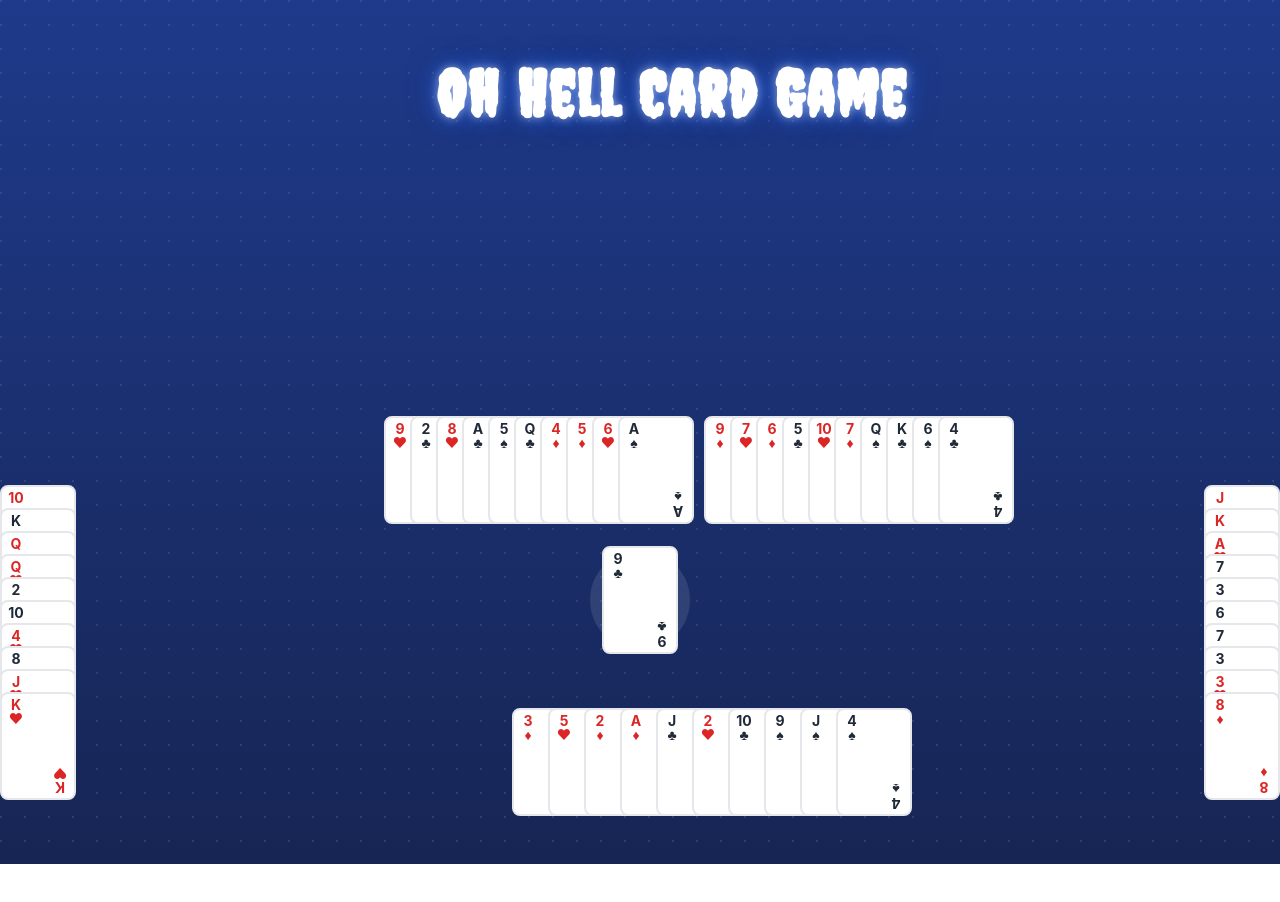
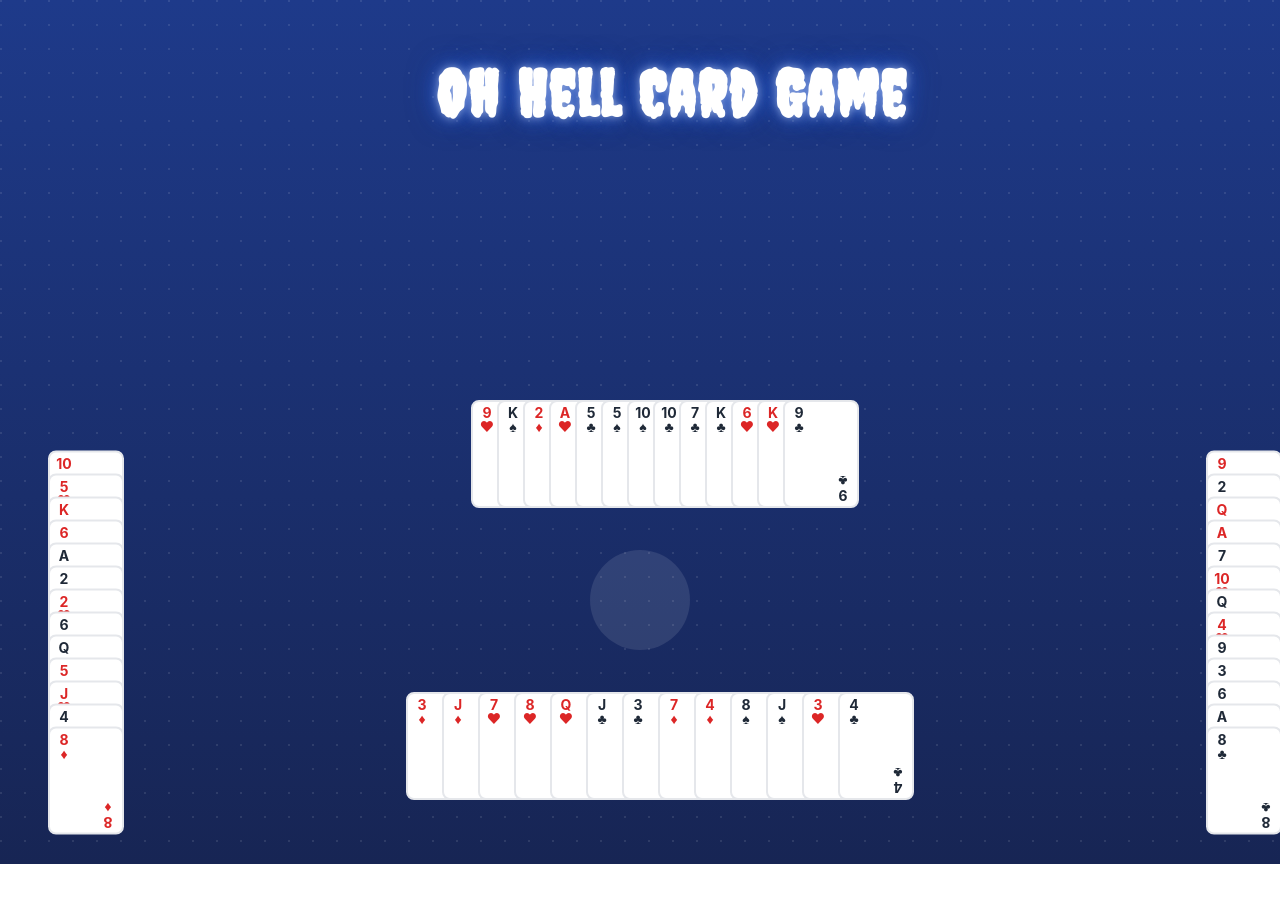
Before and after one commit to mikeyj777/oh_hell_3, a React (Create React App) app in the folder client/: page / in a window 1280 px wide. Shown: the top 902 px of the page. Built offline with nearby package versions, Linux system fonts and the light colour scheme.

Commit message:
4-player layout fixed

```diff
--- a/client/src/game/CardGame.js
+++ b/client/src/game/CardGame.js
@@ -5,7 +5,7 @@ import CardPlacement from './CardPlacement';
 import './CardGameAndPlacement.css';
 
 const CardGame = () => {
-  const dealCards = new DealCards(5, 10);
+  const dealCards = new DealCards(4, 13);
 
   return (
     <div className="card-game-container">
--- a/client/src/game/CardGameAndPlacement.css
+++ b/client/src/game/CardGameAndPlacement.css
@@ -90,7 +90,7 @@
 
 /* 4 Player Layout */
 .players-4 .position-p4-0 { /* Bottom */
-  bottom: 80px;
+  bottom: -200px;
   left: 50%;
   transform: translateX(-50%);
   flex-direction: row;
@@ -104,7 +104,7 @@
 }
 
 .players-4 .position-p4-2 { /* Top */
-  top: 80px;
+  top: -200px;
   left: 50%;
   transform: translateX(-50%);
   flex-direction: row;
```
